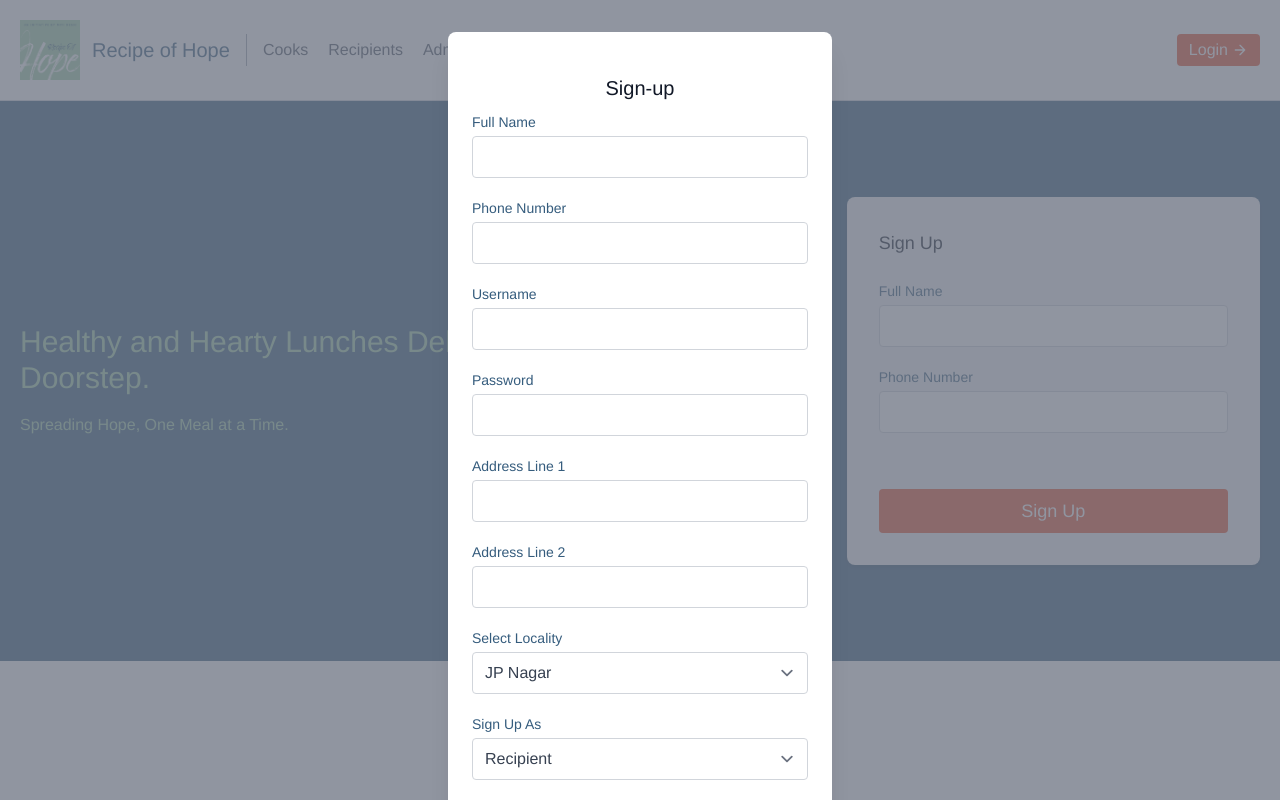
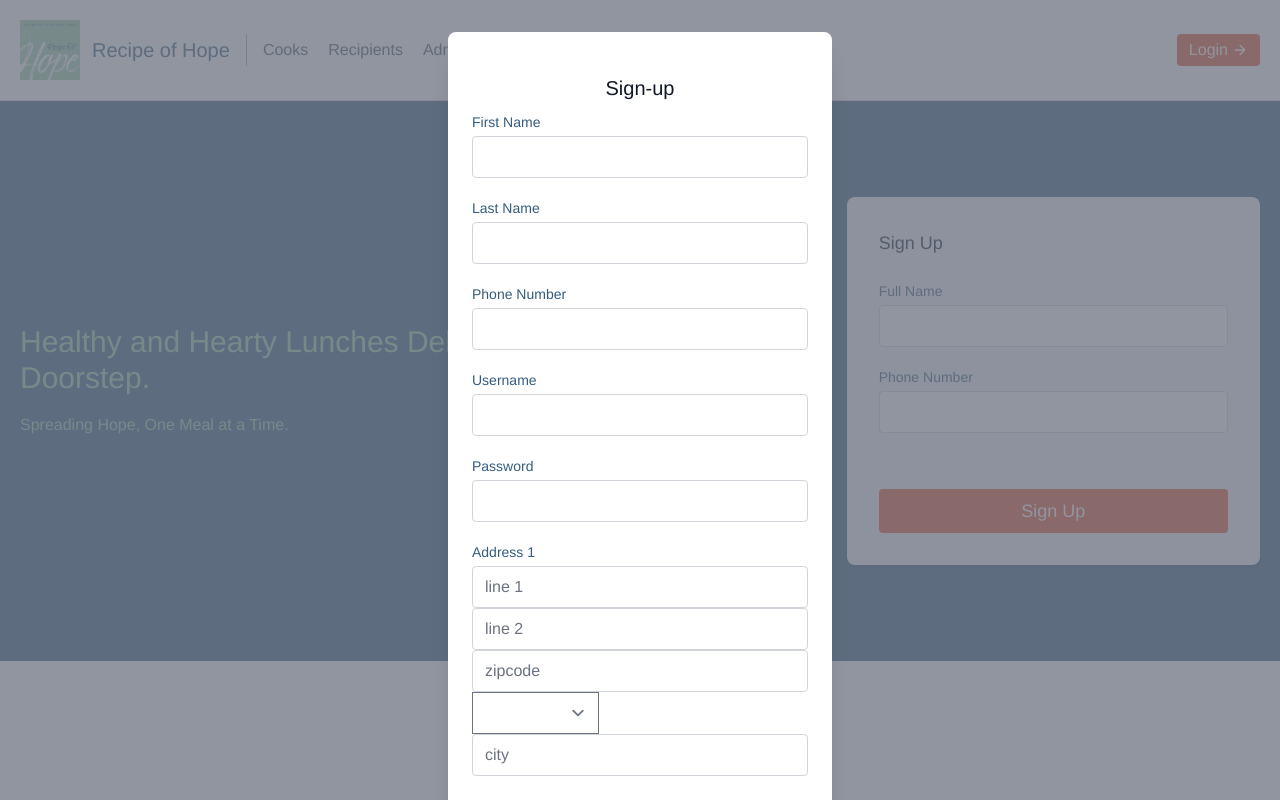
Before and after one commit to Recipeofhope/recipeofhope, a Vue app: page / in a window 1280 px wide. Both pictures are taken after a click on the button "Sign Up". Shown: the top 800 px of the page. Built offline with nearby package versions, Linux system fonts and the light colour scheme.

Commit message:
added basic form validation for existing fields

```diff
--- a/src/components/Modal.vue
+++ b/src/components/Modal.vue
@@ -53,16 +53,63 @@
               Sign-up
             </h3>
             <div class="mt-2">
-              <Field label="Full Name" type="text" :value="fullname"></Field>
-              <Field
+              <p v-if="errors.length">
+                <b>Please correct the following error(s):</b>
+                <ul>
+                  <li v-for="error in errors" :key="error" class="text-red-500">* {{ error }}</li>
+                </ul>
+              </p>
+            </div>
+
+            <div class="mt-2">
+              <!-- <Field label="Full Name" type="text" :value="firstName"></Field> -->
+               <div class="relative mb-4">
+                <label class="leading-7 text-sm text-primary"> First Name </label>
+                <input id="firstName" type="text" v-model="firstName" class="w-full bg-white rounded border border-gray-300 focus:border-indigo-500 focus:ring-2 focus:ring-indigo-200 text-base outline-none text-gray-700 py-1 px-3 leading-8 transition-colors duration-200 ease-in-out">
+              </div>
+
+              <div class="relative mb-4">
+                <label class="leading-7 text-sm text-primary"> Last Name </label>
+                <input id="lastName" type="text" v-model="lastName" class="w-full bg-white rounded border border-gray-300 focus:border-indigo-500 focus:ring-2 focus:ring-indigo-200 text-base outline-none text-gray-700 py-1 px-3 leading-8 transition-colors duration-200 ease-in-out">
+              </div>
+
+              <!-- <Field
                 label="Phone Number"
                 type="tel"
                 :value="phoneNumber"
-              ></Field>
-              <Field label="Username" type="text"></Field>
-              <Field label="Password" type="password"></Field>
-              <Field label="Address Line 1" type="text"></Field>
-              <Field label="Address Line 2" type="text"></Field>
+              ></Field> -->
+               <div class="relative mb-4">
+                <label class="leading-7 text-sm text-primary"> Phone Number </label>
+                <input id="phoneNumber" type="tel" v-model="phoneNumber" class="w-full bg-white rounded border border-gray-300 focus:border-indigo-500 focus:ring-2 focus:ring-indigo-200 text-base outline-none text-gray-700 py-1 px-3 leading-8 transition-colors duration-200 ease-in-out">
+              </div>
+
+              <!-- <Field label="Username" type="text"></Field> -->
+              <div class="relative mb-4">
+                <label class="leading-7 text-sm text-primary"> Username </label>
+                <input id="username" type="email" v-model="username" class="w-full bg-white rounded border border-gray-300 focus:border-indigo-500 focus:ring-2 focus:ring-indigo-200 text-base outline-none text-gray-700 py-1 px-3 leading-8 transition-colors duration-200 ease-in-out">
+              </div>
+
+              <!-- <Field label="Password" type="password" v-model="password"></Field> -->
+              <div class="relative mb-4">
+                <label class="leading-7 text-sm text-primary"> Password </label>
+                <input id="password" type="password" v-model="password" class="w-full bg-white rounded border border-gray-300 focus:border-indigo-500 focus:ring-2 focus:ring-indigo-200 text-base outline-none text-gray-700 py-1 px-3 leading-8 transition-colors duration-200 ease-in-out">
+              </div>
+
+              <!-- <Field label="Address Line 1" type="text"></Field> -->
+              <!-- <Field label="Address Line 2" type="text"></Field> -->
+               <div class="relative mb-4">
+                <label class="leading-7 text-sm text-primary"> Address 1 </label>
+                <input id="address1" type="text" v-model="address1" placeholder="line 1" class="w-full bg-white rounded border border-gray-300 focus:border-indigo-500 focus:ring-2 focus:ring-indigo-200 text-base outline-none text-gray-700 py-1 px-3 leading-8 transition-colors duration-200 ease-in-out">
+                <input id="address2" type="text" v-model="address2" placeholder="line 2" class="w-full bg-white rounded border border-gray-300 focus:border-indigo-500 focus:ring-2 focus:ring-indigo-200 text-base outline-none text-gray-700 py-1 px-3 leading-8 transition-colors duration-200 ease-in-out">
+                <input id="zipcode" type="number" v-model="zipcode" placeholder="zipcode" class="w-full bg-white rounded border border-gray-300 focus:border-indigo-500 focus:ring-2 focus:ring-indigo-200 text-base outline-none text-gray-700 py-1 px-3 leading-8 transition-colors duration-200 ease-in-out">
+                <select id="state" name="state" v-model="state">
+                  <option v-for="s in stateList" v-bind:value="s.code" :key="s.code">
+                    {{ s.name }}
+                  </option>
+                </select>
+                <input id="city" type="text" v-model="city" placeholder="city" class="w-full bg-white rounded border border-gray-300 focus:border-indigo-500 focus:ring-2 focus:ring-indigo-200 text-base outline-none text-gray-700 py-1 px-3 leading-8 transition-colors duration-200 ease-in-out">
+              </div>
+
                <div class="relative mb-4">
                 <label for="location" class="leading-7 text-sm text-primary"
                   >Select Locality</label
@@ -70,24 +117,28 @@
                 <select
                   id="location"
                   name="location"
+                  v-model="location"
                   class="w-full bg-white rounded border border-gray-300 focus:border-indigo-500 focus:ring-2 focus:ring-indigo-200 text-base outline-none text-gray-700 py-1 px-3 leading-8 transition-colors duration-200 ease-in-out"
                 >
-                  <option>BTM</option>
-                  <option selected>JP Nagar</option>
-                  <option>Koramangala</option>
+                  <option v-for="loc in locationArray" v-bind:value="loc" :key="loc">
+                    {{ loc }}
+                  </option>
                 </select>
               </div>
+
               <div class="relative mb-4">
                 <label for="usertype" class="leading-7 text-sm text-primary"
                   >Sign Up As</label
                 >
                 <select
                   id="usertype"
-                  name="location"
+                  name="usertype"
+                  v-model="userType"
                   class="w-full bg-white rounded border border-gray-300 focus:border-indigo-500 focus:ring-2 focus:ring-indigo-200 text-base outline-none text-gray-700 py-1 px-3 leading-8 transition-colors duration-200 ease-in-out"
                 >
-                  <option>Volunteer Cook</option>
-                  <option selected>Recipient</option>
+                 <option v-for="type in userTypeArray" v-bind:value="type" :key="type">
+                    {{ type }}
+                  </option>
                 </select>
               </div>
             </div>
@@ -114,35 +165,95 @@
   </div>
 </template>
 <script>
-import Field from "@/components/Field.vue";
+// import Field from "@/components/Field.vue";
 import axios from "axios";
 
 export default {
-  props: ["fullname", "phoneNumber"],
-  components: {
-    Field
+  props: ["name", "phone"],
+  // components: {
+  //   Field
+  // },
+  data() {
+    return {
+      errors: [],
+      firstName: null,
+      lastName: null,
+      phoneNumber: null,
+      password: null,
+      username: null,
+      address1: null,
+      address2: null,
+      location: null,
+      userType: null,
+      zipcode: null,
+      state: null,
+      city: null,
+       // Does this need to be fetched dynamically? Right now irrespective of state, only these locations show up
+      locationArray: ["BTM", "JP Nagar", "Koramangala"],
+      userTypeArray: ["Volunteer Cook", "Recipient"],
+      // Not displaying the full list of states since the locationArray has hard coded values anyway
+      stateList: [{"code": "KA","name": "Karnataka"}]
+      // stateList: [{"code": "AN","name": "Andaman and Nicobar Islands"},
+      //             {"code": "AP","name": "Andhra Pradesh"},
+      //             {"code": "AR","name": "Arunachal Pradesh"},
+      //             {"code": "AS","name": "Assam"},
+      //             {"code": "BR","name": "Bihar"},
+      //             {"code": "CG","name": "Chandigarh"},
+      //             {"code": "CH","name": "Chhattisgarh"},
+      //             {"code": "DH","name": "Dadra and Nagar Haveli"},
+      //             {"code": "DD","name": "Daman and Diu"},
+      //             {"code": "DL","name": "Delhi"},
+      //             {"code": "GA","name": "Goa"},
+      //             {"code": "GJ","name": "Gujarat"},
+      //             {"code": "HR","name": "Haryana"},
+      //             {"code": "HP","name": "Himachal Pradesh"},
+      //             {"code": "JK","name": "Jammu and Kashmir"},
+      //             {"code": "JH","name": "Jharkhand"},
+      //             {"code": "KA","name": "Karnataka"},
+      //             {"code": "KL","name": "Kerala"},
+      //             {"code": "LD","name": "Lakshadweep"},
+      //             {"code": "MP","name": "Madhya Pradesh"},
+      //             {"code": "MH","name": "Maharashtra"},
+      //             {"code": "MN","name": "Manipur"},
+      //             {"code": "ML","name": "Meghalaya"},
+      //             {"code": "MZ","name": "Mizoram"},
+      //             {"code": "NL","name": "Nagaland"},
+      //             {"code": "OR","name": "Odisha"},
+      //             {"code": "PY","name": "Puducherry"},
+      //             {"code": "PB","name": "Punjab"},
+      //             {"code": "RJ","name": "Rajasthan"},
+      //             {"code": "SK","name": "Sikkim"},
+      //             {"code": "TN","name": "Tamil Nadu"},
+      //             {"code": "TS","name": "Telangana"},
+      //             {"code": "TR","name": "Tripura"},
+      //             {"code": "UK","name": "Uttarakhand"},
+      //             {"code": "UP","name": "Uttar Pradesh"},
+      //             {"code": "WB","name": "West Bengal"}]
+    }
   },
   methods: {
     closeModal() {
       this.$emit("CloseModal", true);
     },
     async signUp() {
+      this.validateFormDetails()
+      if(this.errors.length == 0){
         try {
           const response = await axios.post("http://localhost:3000/user", {
-          first_name: "Tarun",
-          last_name: "Pai",
-          username: "tpai4",
+            first_name: this.firstName,
+            last_name: this.lastName,
+            username: this.username,
             approved: false,
-          password: "password",
-          phone_number: "9876543210",
-          user_type: "Cook",
+            password: this.password,
+            phone_number: this.phoneNumber,
+            user_type: this.userType,
             address: {
-            first_line: "101, AB Residency",
-            second_line: "12th Cross, 13th A Main",
-            locality: "Jayanagar",
-            zipcode: '560076',
-            state: 'Karnataka',
-            city: 'Bengaluru'
+              first_line: this.address1,
+              second_line: this.address2,
+              locality: this.location,
+              zipcode: this.zipcode,
+              state: this.state,
+              city: this.city
             }
           });
           this.$router.push('/cook');
@@ -151,6 +262,54 @@ export default {
           console.log({ error })
         }
       }
+    },
+    validateFormDetails: function() {
+      this.errors = []
+      console.log(this.state)
+      const emailRegEx = /^(([^<>()[\]\\.,;:\s@"]+(\.[^<>()[\]\\.,;:\s@"]+)*)|(".+"))@((\[[0-9]{1,3}\.[0-9]{1,3}\.[0-9]{1,3}\.[0-9]{1,3}\])|(([a-zA-Z\-0-9]+\.)+[a-zA-Z]{2,}))$/
+      const phoneRegEx = /(\+\d{2}|\d{2}-\\d{2}|\d{1})?\d{10}/;
+      const passwordRegex = /^(?=.*\d)(?=.*[a-z])(?=.*[A-Z])(?=.*[^a-zA-Z0-9])(?!.*\s).{8,}$/
+      const zipcodeRegEx = /^[1-9][0-9]{5}$/
+      const stateCodeArray = this.stateList.map(function (st) {return st.code})
+
+      if (!this.firstName) {
+        this.errors.push("Please enter your first name");
+      }
+      if (!this.lastName) {
+        this.errors.push("Please enter your last name");
+      }
+      if(!this.phoneNumber || !phoneRegEx.test(this.phoneNumber)) {
+        this.errors.push("Please enter a valid phone number")
+      }
+      if (!this.username || !emailRegEx.test(this.username)) {
+        this.errors.push('Username must be a valid email');
+      }
+      if(!this.password || !passwordRegex.test(this.password)){
+        this.errors.push("Password must be at least 8 characters and should contain at least one lowercase letter, one uppercase letter, one numeric digit, and one special character")
+      }
+      if(!this.address1 || !this.address2){
+        this.errors.push("Please enter your full address")
+      }
+      if(!this.location || !this.locationArray.includes(this.location)){
+        this.errors.push("Please select a valid location")
+      }
+      if(!this.zipcode || !zipcodeRegEx.test(this.zipcode)){
+        this.errors.push("Please enter a valid zipcode")
+      }
+      if(!this.state || !stateCodeArray.includes(this.state)){
+        this.errors.push("Please select a valid state")
+      }
+      if(!this.city){
+        this.errors.push("Please enter a valid city")
+      }
+      if(!this.userType || !this.userTypeArray.includes(this.userType)){
+        this.errors.push("Please select a valid user type")
+      }
+
+      if (!this.errors.length) {
+        return true;
+      }
+    },
   }
 };
 </script>
--- a/src/components/SignUp.vue
+++ b/src/components/SignUp.vue
@@ -12,7 +12,7 @@
         <button class="text-white bg-button border-0 py-2 px-8 focus:outline-none hover:bg-button rounded text-lg mt-10" @click="continueSignup()">Sign Up</button>
       </div>
     </div>
-    <Modal v-show="signup" @CloseModal="closeModal()" :fullname="fullname" :phoneNumber="phoneNumber" />
+    <Modal v-show="signup" @CloseModal="closeModal()" :name="fullname" :phone="phoneNumber" />
   </section>
 </template>
 <script>
```
Lines whose indentation alone changed are shown as unchanged.
